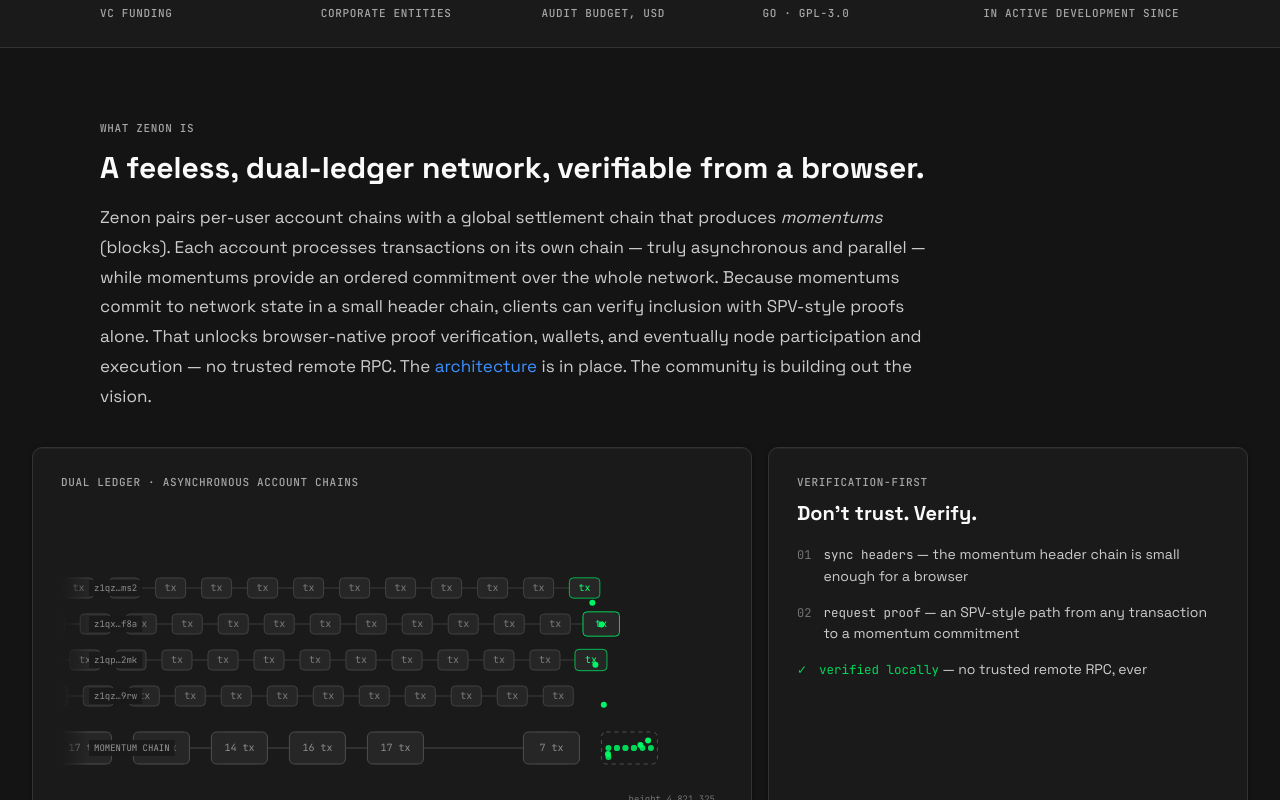
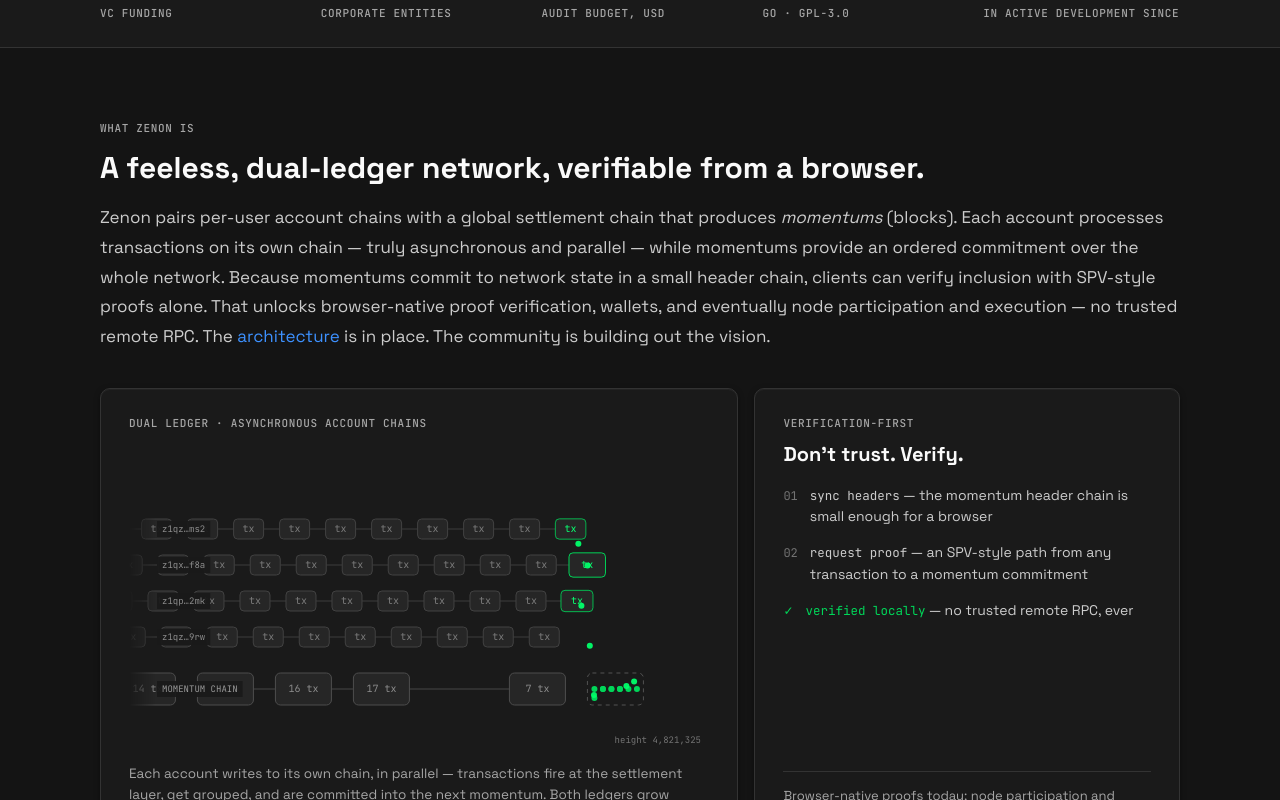
Before and after one commit to 0x3639/loupe, a Vue app: page / in a window 1280 px wide. Shown: the part 580-1380 px from the top of the page. Built offline with nearby package versions, Linux system fonts and the light colour scheme; no server answers.

Commit message:
fix: align What-Zenon-is text width with the cards, revert card breakout
The intro paragraph now spans the full 1080px column (76ch cap
removed) so its right edge matches the cards below; the card pair
returns to the standard column width.

Co-Authored-By: Claude Fable 5 <noreply@anthropic.com>

```diff
--- a/src/components/WhatZenonIs.vue
+++ b/src/components/WhatZenonIs.vue
@@ -4,14 +4,10 @@ import VerifyPanel from './VerifyPanel.vue'
 </script>
 
 <template>
-  <section class="what">
-    <div class="head">
-      <p class="ledger-label eyebrow">What Zenon is</p>
-      <h2 class="h2">A feeless, dual-ledger network, verifiable from a browser.</h2>
-      <p class="lead">Zenon pairs per-user account chains with a global settlement chain that produces <em>momentums</em> (blocks). Each account processes transactions on its own chain — truly asynchronous and parallel — while momentums provide an ordered commitment over the whole network. Because momentums commit to network state in a small header chain, clients can verify inclusion with SPV-style proofs alone. That unlocks browser-native proof verification, wallets, and eventually node participation and execution — no trusted remote RPC. The <a href="https://github.com/TminusZ/zenon-developer-commons">architecture</a> is in place. The community is building out the vision.</p>
-    </div>
-    <!-- the cards break out of the 1080px column: the dual-ledger canvas
-         earns the extra runway, the prose above stays at a readable measure -->
+  <section class="section">
+    <p class="ledger-label eyebrow">What Zenon is</p>
+    <h2 class="h2">A feeless, dual-ledger network, verifiable from a browser.</h2>
+    <p class="lead">Zenon pairs per-user account chains with a global settlement chain that produces <em>momentums</em> (blocks). Each account processes transactions on its own chain — truly asynchronous and parallel — while momentums provide an ordered commitment over the whole network. Because momentums commit to network state in a small header chain, clients can verify inclusion with SPV-style proofs alone. That unlocks browser-native proof verification, wallets, and eventually node participation and execution — no trusted remote RPC. The <a href="https://github.com/TminusZ/zenon-developer-commons">architecture</a> is in place. The community is building out the vision.</p>
     <div class="cards">
       <div class="card arch-card">
         <div class="ledger-label arch-head">Dual ledger · asynchronous account chains</div>
@@ -24,11 +20,9 @@ import VerifyPanel from './VerifyPanel.vue'
 </template>
 
 <style scoped>
-.what { padding-top: 72px; }
-.head { max-width: 1080px; margin: 0 auto; padding: 0 32px; }
 .eyebrow { margin: 0 0 12px; }
-.lead { font-size: 17px; line-height: 1.75; color: var(--body-text); max-width: 76ch; margin: 0; }
-.cards { max-width: 1440px; margin: 36px auto 0; padding: 0 32px; display: grid; grid-template-columns: 1.5fr 1fr; gap: 16px; }
+.lead { font-size: 17px; line-height: 1.75; color: var(--body-text); margin: 0; }
+.cards { margin-top: 36px; display: grid; grid-template-columns: 1.5fr 1fr; gap: 16px; }
 .arch-card { padding: 26px 28px; }
 .arch-head { margin-bottom: 18px; }
 .arch-mask { -webkit-mask-image: linear-gradient(90deg, transparent 0, black 26px, black 100%); mask-image: linear-gradient(90deg, transparent 0, black 26px, black 100%); }
```
Also changed, not shown: 1 other file (tests, documents, lock files or other folders).
